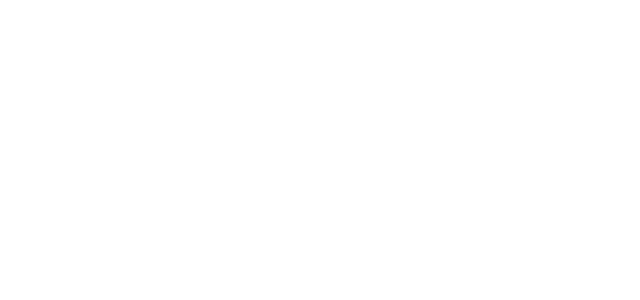
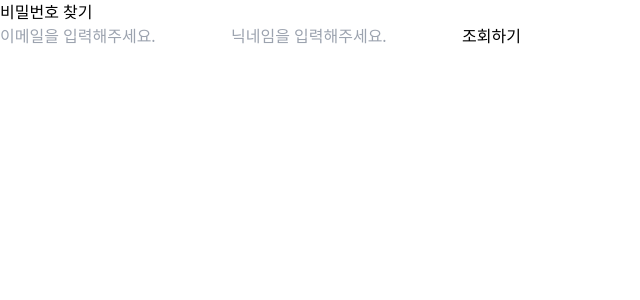
Before and after one commit to A-SA-KA-ASK/A.S.K, a React (Create React App) app in the folder askFront/: page /forgotP in a window 1280 px wide. Before the commit this address had no page. Shown: the top 300 px of the page, without its empty margins (0-640 px from the left). Built offline with nearby package versions, Linux system fonts and the light colour scheme.

Commit message:
추가: 아이디, 비밀번호 찾기 틀 제작 및 페이지 이동 연동[FIPP]

```diff
--- a/askFront/src/App.js
+++ b/askFront/src/App.js
@@ -7,6 +7,9 @@ import StudyImg from "./component/studycp/StudyImg";
 import Login from "./layout/login/Login";
 import Write from "./layout/write/Write";
 import SignUp from "./layout/sign up/SignUp";
+import Email from "./layout/forgot/Email";
+import Password from "./layout/forgot/Password";
+import PasswordSet from "./layout/forgot/PasswordSet";
 
 function App() {
 
@@ -27,7 +30,10 @@ function App() {
         <Route path="/studyImg" element={<StudyImg />} />
         <Route path="/login" element={<Login />} />
         <Route path="/signup" element={<SignUp />} />
-        <Route path="/write" element={<Write />}/>
+        <Route path="/write" element={<Write />} />
+        <Route path="/forgotE" element={<Email />} />
+        <Route path="/forgotP" element={<Password />} />
+        <Route path="/forgotPS" element={<PasswordSet />} />
       </Routes>
     </>
   );
--- a/askFront/src/layout/forgot/Email.jsx
+++ b/askFront/src/layout/forgot/Email.jsx
@@ -0,0 +1,16 @@
+function Email () {
+
+    // 알림창으로 닉네임이 있을경우 이메일을 알려줌
+
+    return(
+        <div>
+            <h1>아이디 찾기</h1>
+            <div>
+                <input type="text" placeholder="닉네임을 입력해주세요."/>
+                <button>조회하기</button>
+            </div>
+        </div>
+    );
+}
+
+export default Email;
--- a/askFront/src/layout/forgot/Password.jsx
+++ b/askFront/src/layout/forgot/Password.jsx
@@ -0,0 +1,21 @@
+import { useNavigate } from "react-router-dom";
+
+function Password () {
+
+    // 조회를 해서 이메일과 닉네임이 일치한다면 비밀번호 재설정을 할 수 있게 이동 시켜 줌.
+
+    const navigate = useNavigate();
+
+    return(
+        <div>
+            <h1>비밀번호 찾기</h1>
+            <div>
+                <input type="email" placeholder="이메일을 입력해주세요."/>
+                <input type="text" placeholder="닉네임을 입력해주세요."/>
+                <button>조회하기</button>
+            </div>
+        </div>
+    );
+}
+
+export default Password;
--- a/askFront/src/layout/forgot/PasswordSet.jsx
+++ b/askFront/src/layout/forgot/PasswordSet.jsx
@@ -0,0 +1,17 @@
+function PasswordSet () {
+
+    // 비밀번호를 재설정 후 로그인 페이지로 이동하게 함.
+
+    return(
+        <div>
+            <h1>비밀번호 재설정</h1>
+            <div>
+                <input type="password" placeholder="비밀번호를 입력해주세요."/>
+                <input type="password" placeholder="비밀번호를 다시 한 번 입력해주세요."/>
+                <button>조회하기</button>
+            </div>
+        </div>
+    );
+}
+
+export default PasswordSet;
--- a/askFront/src/layout/login/Login.jsx
+++ b/askFront/src/layout/login/Login.jsx
@@ -43,7 +43,8 @@ function Login() {
                                     <label for="remember" class="text-gray-500 dark:text-gray-300">아이디 저장</label>
                                 </div>
                             </div>
-                            <button href="#" class="text-sm font-medium text-primary-600 hover:underline">비밀번호 찾기</button>
+                            <button class="text-sm font-medium text-primary-600 hover:underline" onClick={()=> navigate('/forgotE')}>아이디 찾기</button>
+                            <button class="text-sm font-medium text-primary-600 hover:underline" onClick={()=> navigate('/forgotP')}>비밀번호 찾기</button>
                         </div>
                         <button type="submit" class="w-full bg-blue-600 text-white focus:ring-4 focus:outline-none focus:ring-primary-300 font-medium rounded-lg text-sm px-5 py-2.5 text-center hover:bg-blue-500">로그인</button>
                         <p class="text-sm font-light text-gray-500 "> 회원이 아니시라고요?
```
